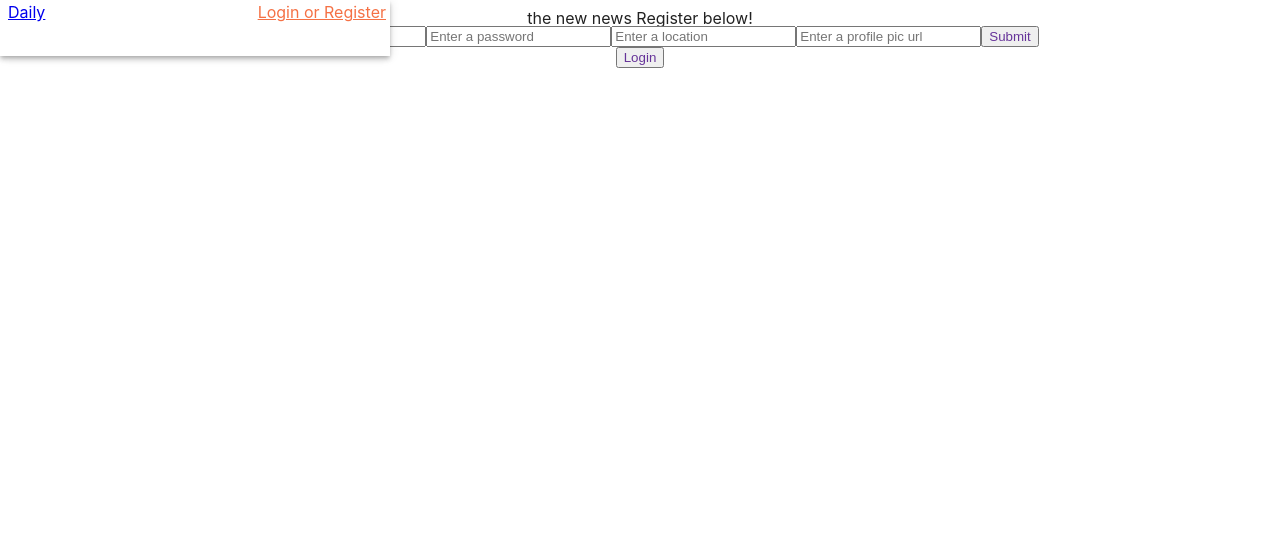
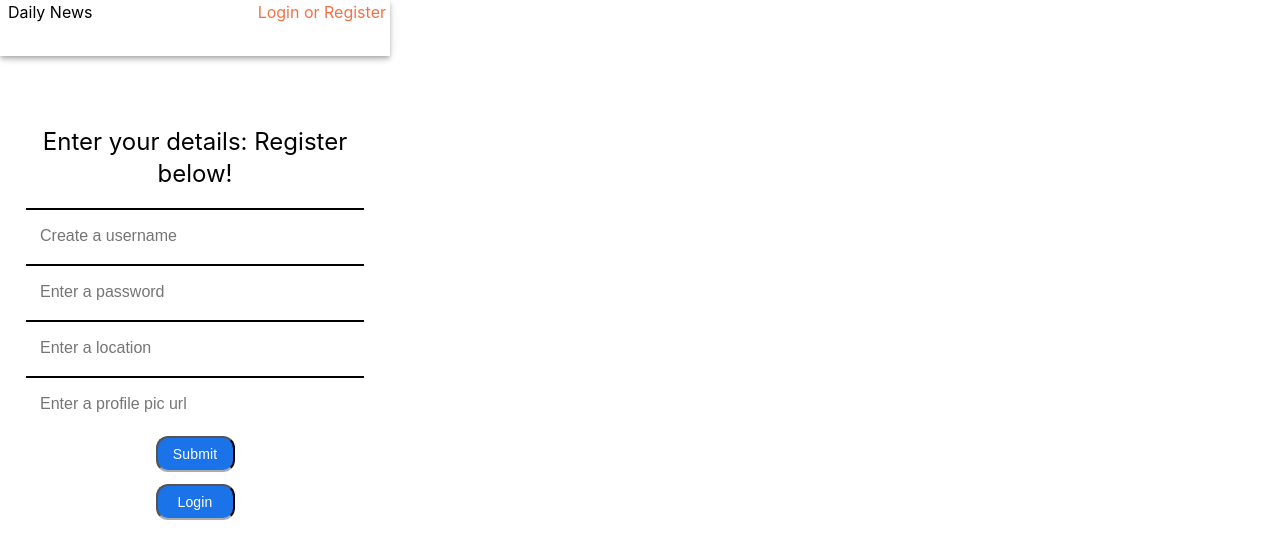
Before and after one commit to raromacias/newsfeed, a React (Create React App) app: page /auth in a window 1280 px wide. Shown: the top 558 px of the page. Built offline with nearby package versions, Linux system fonts and the light colour scheme; no server answers.

Commit message:
added styles

```diff
--- a/src/App.module.css
+++ b/src/App.module.css
@@ -10,7 +10,12 @@
   text-align: center;
   white-space: normal;
   overflow: hidden;
+}
 
-
-
+a:link,
+a:hover,
+a:visited,
+a:active {
+  text-decoration: none;
+  color: inherit;
 }
--- a/src/Components/Auth/Auth.js
+++ b/src/Components/Auth/Auth.js
@@ -43,35 +43,43 @@ const Auth = () => {
       }
 
   return (
-    <main>
-           <h1>the new news {register ? 'Register' : 'Login'} below!</h1>
+    <div className={styles.logincontainer}>
+           <h1 className={styles.headline}>Enter your details: {register ? 'Register' : 'Login'} below!</h1>
            {register ? (
             <div className={styles.authform}>
            <form onSubmit={e => handleAuth(e)}>
+            <div className={styles.inputdiv}>
                <input
                    className={styles.forminput}
                    placeholder='Create a username'
                    value = {username}
                    onChange={e => setUsername(e.target.value)}
                    />
+            </div>
+            <div className={styles.inputdiv}>
                <input
                    className={styles.forminput}
                    placeholder='Enter a password'
                    value={password}
                    onChange={e => setPassword(e.target.value)}
                    />
+            </div>
+            <div className={styles.inputdiv}>
                 <input
                    className={styles.forminput}
                    placeholder='Enter a location'
                    value={location}
                    onChange={e => setLocation(e.target.value)}
                    />
+            </div>
+            <div className={styles.inputdiv}>
                    <input
                    className={styles.forminput}
                    placeholder='Enter a profile pic url'
                    value={profilepicUrl}
                    onChange={e => setprofilepicUrl(e.target.value)}
                    />
+            </div>
                <button className={styles.formbtn}>
                   Submit
                </button>
@@ -80,16 +88,20 @@ const Auth = () => {
            ) : (
             <div className={styles.authform}>
            <form  onSubmit={e => handleAuth(e)}>
+            <div className={styles.inputdiv}>
                <input
                    className={styles.forminput}
                    placeholder='Create a username'
                    value = {username}
                    onChange={e => setUsername(e.target.value)}/>
+            </div>
+            <div className={styles.inputdiv}>
                <input
                    className={styles.forminput}
                    placeholder='Enter a password'
                    value={password}
                    onChange={e => setPassword(e.target.value) }/>
+            </div>
                <button className={styles.formbtn}>
                    Submit
                </button>
@@ -98,7 +110,7 @@ const Auth = () => {
                 )
               }
           <button className={styles.formbtn} onClick={() => setRegister(!register)}>{register ? "Login" : "Register"}</button>
-       </main>
+       </div>
   )
 }
 
--- a/src/Components/Auth/Auth.module.css
+++ b/src/Components/Auth/Auth.module.css
@@ -1,11 +1,124 @@
+.logincontainer {
+  margin-top: 100px;
+  box-sizing: border-box;
+  color: rgb(32, 33, 36);
+  color-scheme: light;
+  direction: ltr;
+  display: block;
+  font-size: 14px;
+  height: 331px;
+  line-height: 20px;
+  padding-left: 24px;
+  padding-right: 24px;
+  width: 390px;
+
+
+}
+
+.headline {
+  box-sizing: border-box;
+  display: flex;
+  line-height: 32px;
+  justify-content: center;
+  text-align: center;
+  direction: ltr;
+  font-weight: 400;
+  font-size: 24px;
+  padding-top: 16px;
+  padding-bottom: 16px;
+  color: black;
+}
+
 .authform {
   color:blue
 }
 
+.inputdiv {
+  box-sizing: content-box;
+  color: rgb(32, 33, 36);
+  color-scheme: light;
+  direction: ltr;
+  display: flex;
+  flex-grow: 1;
+  flex-shrink: 1;
+  font-size: 14px;
+  height: 56px;
+  line-height: 20px;
+  min-width: 0%;
+  position: relative;
+  width: 342px;
+}
+
 .forminput {
-  color: tomato
+  appearance: auto;
+  background-color: rgba(0, 0, 0, 0);
+  border-bottom-color: rgb(32, 33, 36);
+  border-bottom-style: none;
+  border-bottom-width: 0px;
+  border-image-outset: 0;
+  border-image-repeat: stretch;
+  border-image-slice: 100%;
+  border-image-source: none;
+  border-left-color: rgb(32, 33, 36);
+  border-left-width: 0px;
+  border-right-color: rgb(32, 33, 36);
+  border-right-width: 0px;
+  border-top-color: rgb(32, 33, 36);
+  box-sizing: content-box;
+  color: rgb(32,33,36);
+  color-scheme: light;
+  cursor: text;
+  direction: ltr;
+  display: block;
+  font-size: 16px;
+  font-stretch: 100%;
+  font-weight: 400;
+  height: 28px;
+  letter-spacing: normal;
+  line-height: 24px;
+  margin: 2px;
+  min-width: 0%;
+  padding-bottom: 12px;
+  padding-left: 14px;
+  padding-right: 14px;
+  padding-top: 12px;
+  text-align: left;
+  text-indent: 0px;
+  text-rendering: auto;
+  text-shadow: none;
+  word-spacing: 0px;
+  writing-mode: horizontal-tb;
+  z-index: 1;
+  flex-grow: 1;
+  flex-shrink: 1;
 }
 
 .formbtn {
-  color: rebeccapurple
+  align-items: center;
+  background-color: rgb(26, 115, 232);
+  border-bottom-color: rgb(255, 255, 255);
+  box-sizing: border-box;
+  color:rgb(255, 255, 255);
+  color-scheme: light;
+  cursor: default;
+  direction: ltr;
+  display: inline-flex;
+  font-size: 14px;
+  font-stretch: 100%;
+  font-weight: 500;
+  height: 36px;
+  justify-content: center;
+  letter-spacing: .15px;
+  line-height: 20px;
+  margin-bottom: 6px;
+  margin-top: 6px;
+  min-width: 64px;
+  padding-left: 24px;
+  padding-right: 24px;
+  position: relative;
+  text-align: center;
+  vertical-align: middle;
+  width: 79px;
+  border-radius: 12px;
+  text-indent: 0px;
 }
--- a/src/Components/Header/Header.js
+++ b/src/Components/Header/Header.js
@@ -2,6 +2,7 @@ import { useContext } from "react";
 import { NavLink, useNavigate } from "react-router-dom";
 import AuthContext from "../../store/authContext";
 import styles from './Header.module.css';
+
 import HamburgerDrawer from "../HamburgerDrawer.js/HamburgerDrawer";
 
 const Header = ({setCategory, outerContainerId, pageWrapId}) => {
@@ -23,7 +24,7 @@ const Header = ({setCategory, outerContainerId, pageWrapId}) => {
                   <HamburgerDrawer setCategory={setCategory} outerContainerId={'outer-container'} pageWrapId={'page-wrap'}/>
               </div>
             <div className={styles.newsicon}>
-               <NavLink style={styleActiveLink} to='profile'>Daily News</NavLink>
+               <NavLink  style={styleActiveLink} to='profile'>Daily News</NavLink>
             </div>
             </div>
             <div>
@@ -49,7 +50,7 @@ const Header = ({setCategory, outerContainerId, pageWrapId}) => {
             <div className={styles.container}>
 
             <div>
-               <NavLink style={styleActiveLink} to='/'>Daily</NavLink>
+               <NavLink  style={styleActiveLink} to='/'>Daily News</NavLink>
            </div>
            <div>
               <NavLink style={styleActiveLink} to='auth'>Login or Register</NavLink>
--- a/src/Components/Header/Header.module.css
+++ b/src/Components/Header/Header.module.css
@@ -15,6 +15,11 @@
     width: 390px;
     z-index: 986;
 
+  }
+
+  .navlink {
+    text-decoration: none;
+    color:inherit
   }
 
   .container{
--- a/src/Components/Profile/Profile.js
+++ b/src/Components/Profile/Profile.js
@@ -9,7 +9,17 @@ const Profile = ({newsArray, newsResults, loadMore, setLoadMore}) => {
 
   return (
       <div className={styles.wrapper}>
+        <div className={styles.dailybanner}>
+        <div className={styles.infodiv}>
+          <h2 className={styles.welcome}>Your daily news</h2>
+          <div className={styles.datediv}>
+          {new Date().toLocaleString(window.navigator.language, {weekday :'long'})}{', '}
+          {new Date().toLocaleString("en-US", {month :'long'})}{' '}
+          {new Date().toLocaleString("en-US", {day :'2-digit'})}
+          </div>
+        </div>
         <Weather />
+        </div>
         {newsResults && (
     <TopNewsContainer
       newsArray={newsArray}
--- a/src/Components/Profile/Profile.module.css
+++ b/src/Components/Profile/Profile.module.css
@@ -1,3 +1,49 @@
 .wrapper {
+  box-sizing: border-box;
+  padding-top: 100px;
   background-color: whitesmoke;
+  display:grid;
+  grid-template-columns: repeat(12,minmax(0,1fr));
 }
+
+.dailybanner {
+  align-items: center;
+  box-sizing: border-box;
+  color: rgba(0, 0, 0, 0.87);
+  cursor: pointer;
+  display: flex;
+  justify-content: space-between;
+  white-space: normal;
+}
+.welcome{
+  font-size: 28px;
+  color: #202124;
+  font-weight: 700;
+  justify-content: stretch;
+  margin-block-start: 0px;
+}
+
+.infodiv {
+  box-sizing: border-box;
+  color: rgb(32, 33, 36);
+  cursor: pointer;
+  display: flex;
+  flex-direction: column;
+  text-size-adjust: 100%;
+  white-space: normal;
+}
+
+.datediv {
+  color: rgb(95, 99, 104);
+  font-size: 14px;
+  font-weight: 400;
+  opacity: 1;
+  margin-top: 8px;
+}
+
+@media screen and (max-width: 560px) {
+  .dailybanner {
+  max-width: 100%;
+  grid-column: span 12;
+}
+}
--- a/src/Components/Weather/Weather.js
+++ b/src/Components/Weather/Weather.js
@@ -32,9 +32,9 @@ const Weather = () => {
       </div>
       <div className={styles.bottom}>
         <div className={styles.feels}>
+        <span>Feels like</span><br/>
           {data.main ? <span>{data.main.feels_like.toFixed()}°F</span> : null}
-          <br/><span>Feels like</span>
-        </div>
+       </div>
       </div>
     </div>
 
```
Also changed, not shown: src/assets/news.jpeg (added).
